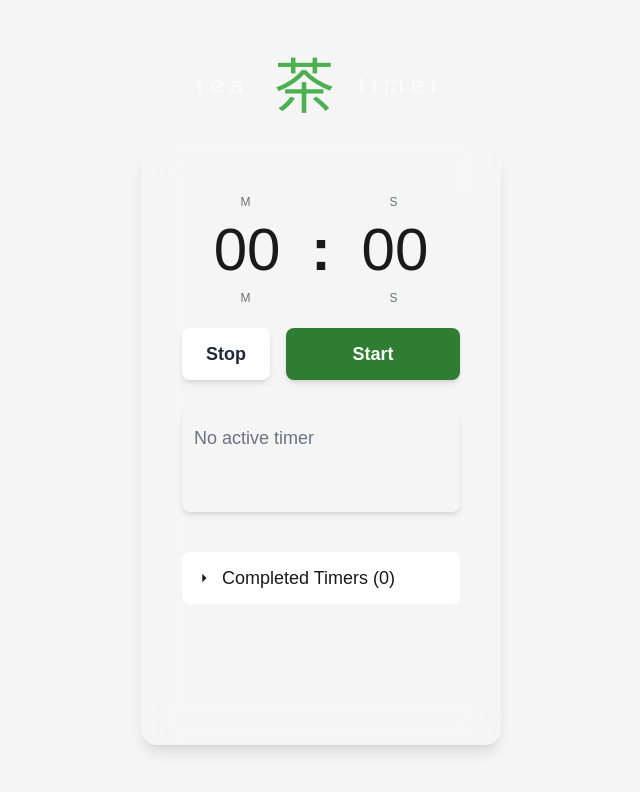
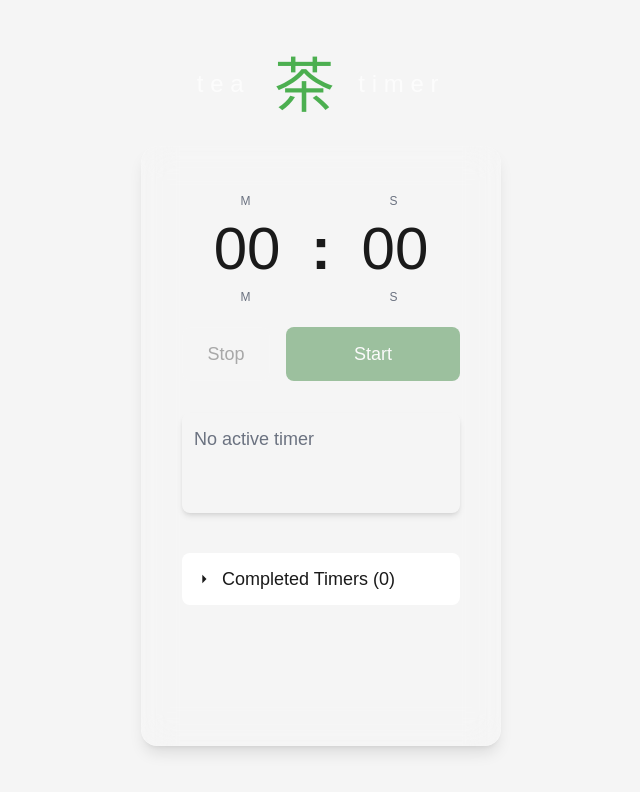
Before and after one commit to hardd23/tea-timer-trae-, a Next.js app: page / in a window 1280 px wide. Shown: the top 792 px of the page, without its empty margins (319-959 px from the left). Built offline with nearby package versions, Linux system fonts and the light colour scheme.

Commit message:
feat: redesign timer controls

```diff
--- a/app/components/TeaTimer.tsx
+++ b/app/components/TeaTimer.tsx
@@ -107,22 +107,7 @@ const TeaTimer: React.FC = () => {
     }
   };
 
-  const handleStopAndComplete = (id: string) => {
-    const stoppedTimer = activeTimers.find(timer => timer.id === id);
-
-    if (stoppedTimer) {
-      if (stoppedTimer.timerPhase === 'cooling') {
-        setCompletedTimers(prevCompleted => {
-          if (!prevCompleted.some(t => t.id === stoppedTimer.id)) {
-            return [...prevCompleted, {
-              id: stoppedTimer.id,
-              label: stoppedTimer.label,
-            }];
-          }
-          return prevCompleted;
-        });
-      }
-
+  const handleResetTimer = (id: string) => {
     setActiveTimers(prevTimers => {
       const remainingTimers = prevTimers.filter(timer => timer.id !== id);
       if (id === currentDisplayTimerId) {
@@ -130,7 +115,6 @@ const TeaTimer: React.FC = () => {
       }
       return remainingTimers;
     });
-    }
   };
 
   const handleDeleteCompleted = (id: string) => {
@@ -193,16 +177,16 @@ const TeaTimer: React.FC = () => {
 
         <div className="flex space-x-4 w-full mb-8">
           <button
-            onClick={() => currentDisplayTimer && handleStopAndComplete(currentDisplayTimer.id)}
-            className="w-1/3 p-3 rounded-lg bg-white text-gray-800 text-lg font-semibold hover:brightness-90 focus:outline-none focus:ring-2 focus:ring-white focus:ring-opacity-50 transition-all duration-200 shadow-md"
+            onClick={() => currentDisplayTimer && handleResetTimer(currentDisplayTimer.id)}
+            className="w-1/3 rounded-lg border border-white/20 bg-transparent p-3 text-lg font-medium text-[var(--color-text-primary)] transition-all duration-200 ease-in-out hover:border-white/40 hover:bg-white/5 focus:outline-none focus:ring-2 focus:ring-white/20 disabled:cursor-not-allowed disabled:opacity-35"
             disabled={!currentDisplayTimer}
           >
             Stop
           </button>
           <button
             onClick={handleStartTimer}
-            className="w-2/3 p-3 rounded-lg bg-[var(--color-accent-primary)] text-white text-lg font-semibold hover:bg-[var(--color-accent-secondary)] transition-colors duration-200 shadow-md"
-            disabled={minutes === 0 && seconds === 0}
+            className="w-2/3 rounded-lg bg-[var(--color-accent-primary)] p-3 text-lg font-medium text-white shadow-[0_0_12px_rgba(40,167,69,0.3)] transition-all duration-200 ease-in-out hover:bg-[var(--color-accent-secondary)] hover:shadow-[0_0_18px_rgba(40,167,69,0.38)] focus:outline-none focus:ring-2 focus:ring-[rgba(40,167,69,0.24)] disabled:cursor-not-allowed disabled:bg-[var(--color-accent-primary)] disabled:shadow-none disabled:opacity-45"
+            disabled={minutes === 0 && seconds === 0 || hasActiveCountdown}
           >
             Start
           </button>
```
Lines whose indentation alone changed are shown as unchanged.
